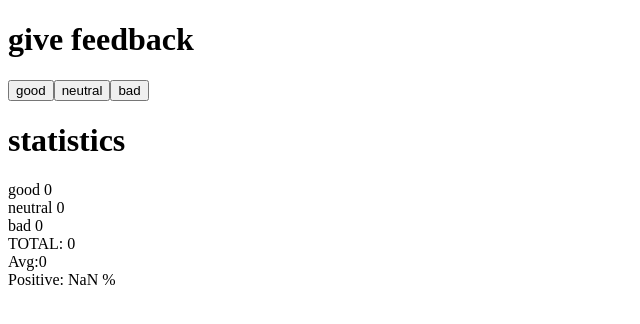
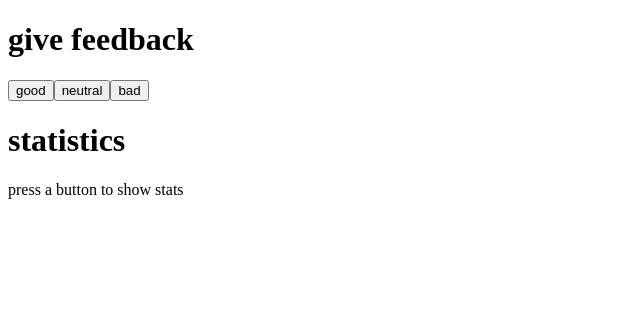
Before and after one commit to jonathanmani/FullStackOpen, a React (Create React App) app in the folder part01_intro_to_react/: page / in a window 1280 px wide. Shown: the top 324 px of the page, without its empty margins (0-640 px from the left). Built offline with nearby package versions, Linux system fonts and the light colour scheme.

Commit message:
changed the Statistics component to show a messege if no stats were given

```diff
--- a/part01_intro_to_react/src/App.js
+++ b/part01_intro_to_react/src/App.js
@@ -7,6 +7,13 @@ const Button = ({ handleClick, text }) => (
 )
 
 const Statistics = ({ goodStats, neutralStats, badStats, allStats }) => {
+  if(allStats === 0){
+    return (
+      <div>
+        press a button to show stats
+      </div>
+    )
+  }
   return (
     <>
       <div>good {goodStats}</div>
```
